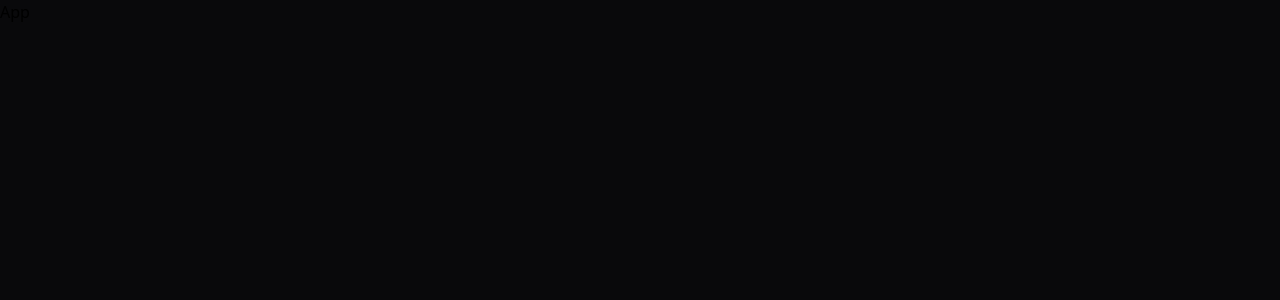
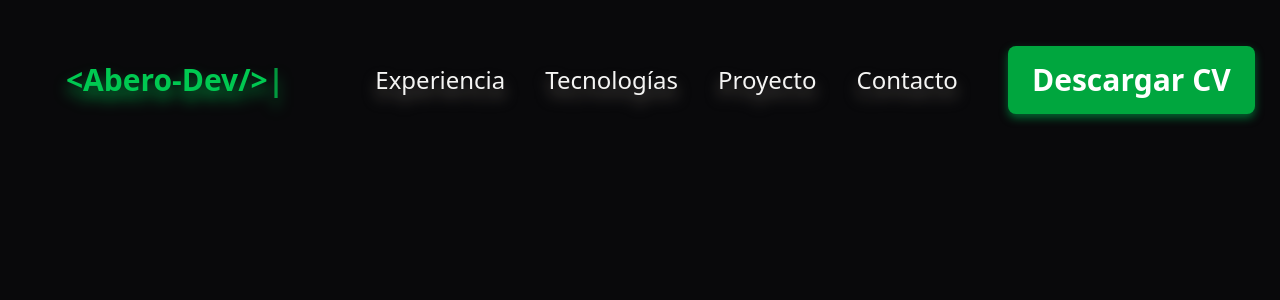
Before and after one commit to Abero-dev/Portafolio, a React (Vite) app: page / in a window 1280 px wide. Shown: the top 300 px of the page. Built offline with nearby package versions, Linux system fonts and the light colour scheme.

Commit message:
Se añadió el navbar

```diff
--- a/src/App.tsx
+++ b/src/App.tsx
@@ -1,9 +1,9 @@
 import Navbar from "./components/Navbar";
-import Home from "./sections/Home";
 
 function App() {
   return (
-    <div>App
+    <div>
+      <Navbar />
     </div>
   )
 }
--- a/src/components/Navbar.tsx
+++ b/src/components/Navbar.tsx
@@ -1,9 +1,77 @@
-import React from 'react'
+import { useState, useEffect, useRef } from 'react';
 
 function Navbar() {
-  return (
-    <div>Navbar</div>
-  )
+    const [displayText, setDisplayText] = useState('');
+    const animationRef = useRef({
+        currentIndex: 0,
+        isDeleting: false,
+        fullText: "<Abero-Dev/>",
+        typingSpeed: 100,
+        deletingSpeed: 50,
+        pauseTime: 2000
+    });
+
+    const scrollToSection = (id: string) => {
+        const section = document.getElementById(id)
+        if (section) section.scrollIntoView({ behavior: 'smooth' })
+    }
+
+    useEffect(() => {
+        const animate = () => {
+            const state = animationRef.current;
+
+            if (!state.isDeleting) {
+                if (state.currentIndex <= state.fullText.length) {
+                    setDisplayText(state.fullText.substring(0, state.currentIndex));
+                    state.currentIndex++;
+                    setTimeout(animate, state.typingSpeed);
+                } else {
+                    setTimeout(() => {
+                        animationRef.current.isDeleting = true;
+                        animate();
+                    }, state.pauseTime);
+                }
+            } else {
+                if (state.currentIndex > 0) {
+                    setDisplayText(state.fullText.substring(0, state.currentIndex - 1));
+                    state.currentIndex--;
+                    setTimeout(animate, state.deletingSpeed);
+                } else {
+                    state.isDeleting = false;
+                    setTimeout(() => {
+                        state.currentIndex = 0;
+                        animate();
+                    }, 500);
+                }
+            }
+        };
+
+        animate();
+
+        return () => {
+        };
+    }, []);
+
+    return (
+        <nav className="h-40 top-0 w-screen flex justify-around items-center fixed">
+            {/* Contenedor con ancho fijo */}
+            <div className="flex justify-center min-w-[300px]">
+                <span className="text-3xl text-green-500 font-bold drop-shadow-green-700 drop-shadow-xl inline-block min-w-[300px] text-center">
+                    {displayText}
+                    <span className="animate-pulse">|</span>
+                </span>
+            </div>
+
+            <div className="flex gap-x-10 text-2xl text-stone-100">
+                <button className="cursor-pointer drop-shadow-xl drop-shadow-stone-600 hover:scale-125 transition-transform duration-300" onClick={() => scrollToSection("Experiencia")}>Experiencia</button>
+                <button className="cursor-pointer drop-shadow-xl drop-shadow-stone-600 hover:scale-125 transition-transform duration-300" onClick={() => scrollToSection("Tecnologías")}>Tecnologías</button>
+                <button className="cursor-pointer drop-shadow-xl drop-shadow-stone-600 hover:scale-125 transition-transform duration-300" onClick={() => scrollToSection("Proyecto")}>Proyecto</button>
+                <button className="cursor-pointer drop-shadow-xl drop-shadow-stone-600 hover:scale-125 transition-transform duration-300" onClick={() => scrollToSection("Contacto")}>Contacto</button>
+            </div>
+
+            <button className="px-6 py-4 bg-green-600 text-white text-3xl font-bold rounded-lg cursor-pointer drop-shadow-green-800 drop-shadow-lg hover:bg-green-700 transition-colors duration-300">Descargar CV</button>
+        </nav>
+    )
 }
 
 export default Navbar
```
